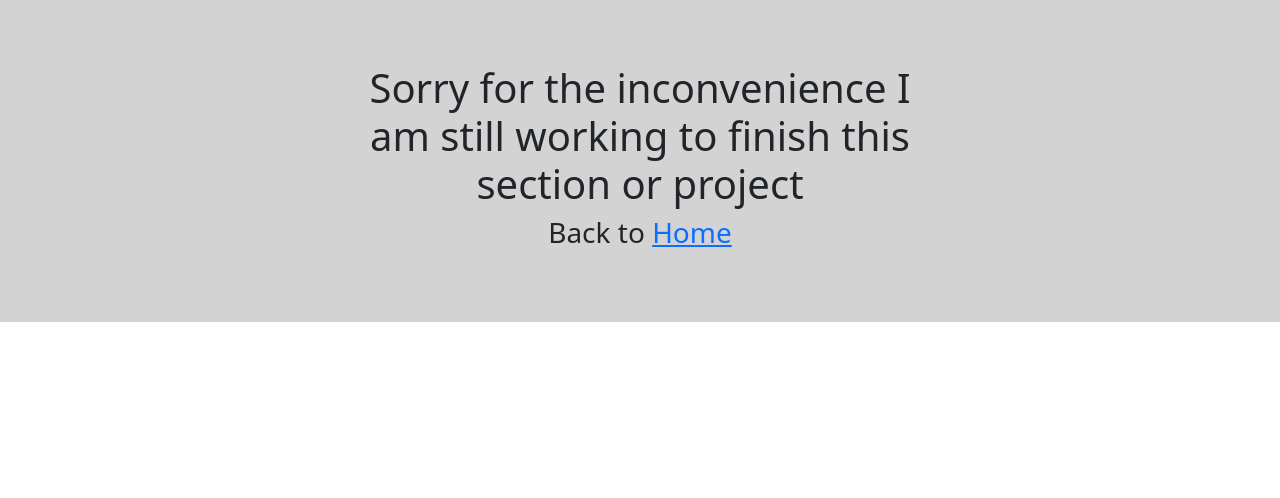
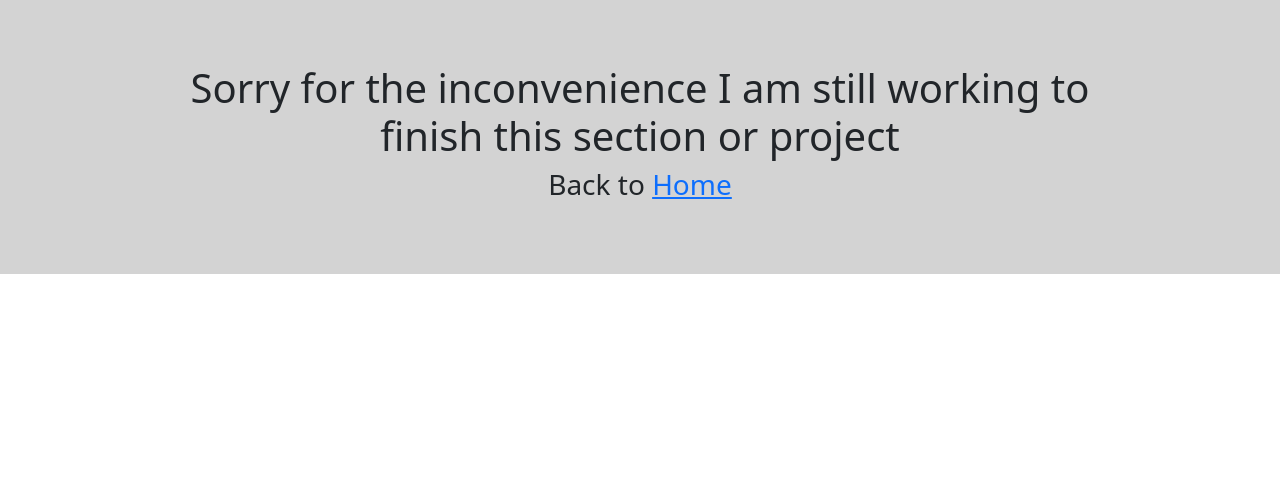
Before and after one commit to RicardoSaca/website, a Flask app: page /about in a window 1280 px wide. Shown: the part 56-554 px from the top of the page. Run offline with Flask 2, Linux system fonts and the light colour scheme; parts of the project's set-up code (start-up, migrations or seed data) failed here and were passed over.

Commit message:
spelling error on app.py

```diff
--- a/app.py
+++ b/app.py
@@ -16,7 +16,7 @@ config.read('config/keys_config.cfg', encoding=None)
 #Gather sensitive information
     #From Heroku
 SECRET_KEY = os.environ.get('secret_key')
-MAIL_USER = os.environ.get('EMAIL_USER')
+MAIL_USER = os.environ.get('EMAIL_USERNAME')
 PASSWORD = os.environ.get('EMAIL_PASSWORD')
     #From local
 if (SECRET_KEY is None) & (MAIL_USER is None) & (PASSWORD is None):
--- a/templates/comingsoon.html
+++ b/templates/comingsoon.html
@@ -4,7 +4,7 @@
 
 {% block content %}
     <div class="row justify-content-center bio">
-        <div class="col-sm-6  text-center align-self-center">
+        <div class="col-sm-10  text-center align-self-center">
             <h1> Sorry for the inconvenience I am still working to finish this section or project</h1>
             <h3> Back to <a href="{{ url_for('home') }}">Home</a></h3>
         </div>
```
